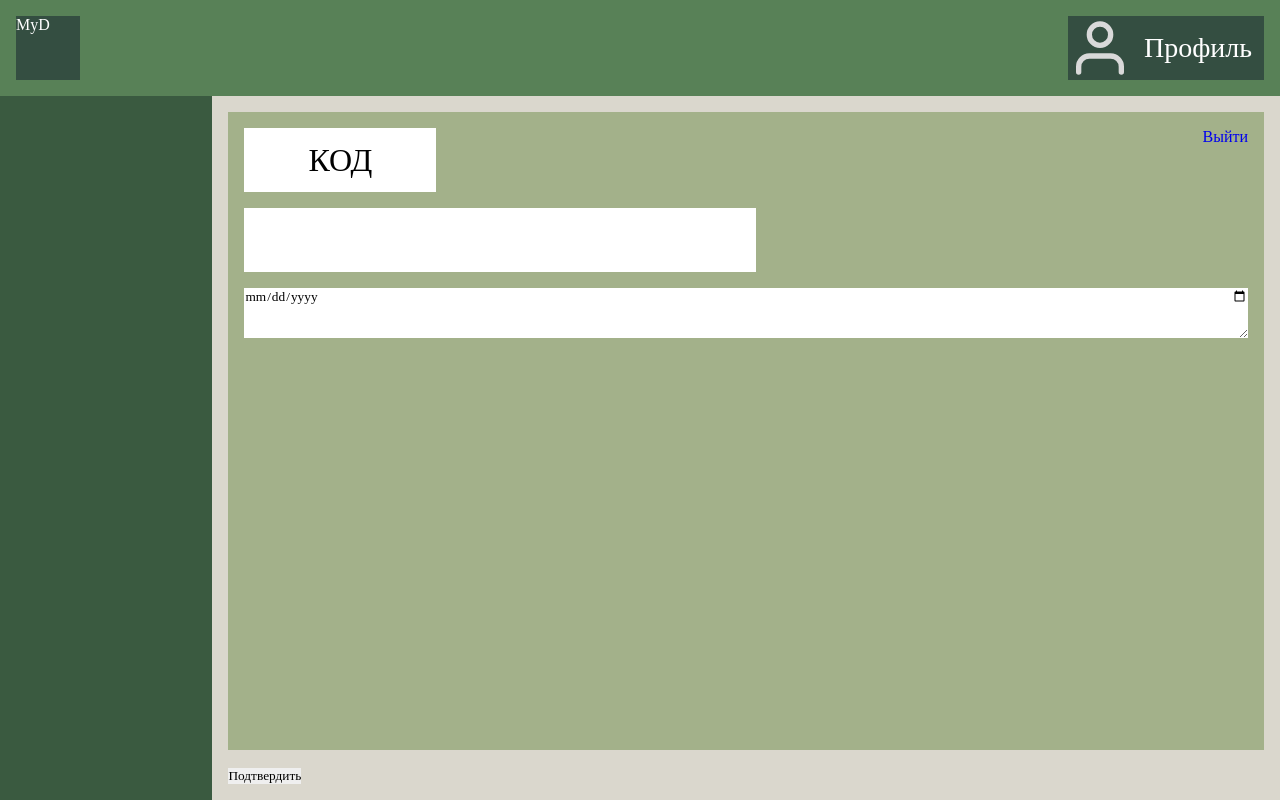
After one commit to molchelkit/MyDiray, a Flask app: page /profile in a window 1280 px wide. The commit adds this page. Run offline with Flask 3, Linux system fonts and the light colour scheme; some web fonts are replaced.

Commit message:
31032025

```diff
--- a/app.py
+++ b/app.py
@@ -17,6 +17,10 @@ def login():
 def register():
     return render_template('register.html', title='Регистрация')
 
+@app.route('/profile')
+def profile():
+    return render_template('profile.html', title='Профиль')
+
 @app.route('/teacher')
 def teacher():
     return render_template('teacher.html', title='Преподаватель')
@@ -33,6 +37,10 @@ def teacher_inquiry():
 def teacher_homework():
     return render_template('teacher_homework.html', title='Преподаватель - Домашнее задание')
 
+@app.route('/teacher/homework/add')
+def teacher_homework_add():
+    return render_template('teacher_homework_add.html', title='Преподаватель - Добавить омашнее задание')
+
 @app.route('/teacher/reports')
 def teacher_reports():
     return render_template('teacher_reports.html', title='Преподаватель - Отчеты')
--- /dev/null
+++ b/static/css/profile.css
@@ -0,0 +1,64 @@
+.profile_url * {
+    border: none;
+}
+
+.profile_url {
+    width: 100%;
+    flex-grow: 1;
+    display: flex;
+}
+
+.profile_form {
+    width: 100%;
+    display: flex;
+    flex-flow: column;
+}
+
+.profile_content {
+    display: flex;
+    flex-flow: column;
+    background-color: #A3B18A;
+    margin-bottom: 16px;
+    flex: 1 1 auto;
+    padding: 16px;
+}
+
+.profile_up {
+    display: flex;
+    justify-content: space-between;
+}
+
+.profile_code {
+    width: 192px;
+    height: 64px;
+    font-size: 32px;
+    display: flex;
+    justify-content: center;
+    align-items: center;
+    background-color: #fff;
+}
+
+#profile_user_nickname {
+    width: 512px;
+    height: 64px;
+    font-size: 32px;
+    display: flex;
+    padding: 8px;
+    margin: 16px 0;
+}
+
+#profile_user_date {
+
+}
+
+#profile_user_description {
+
+}
+
+.profile_menu {
+
+}
+
+#profile_form_button {
+
+}
--- a/templates/base.html
+++ b/templates/base.html
@@ -12,7 +12,7 @@
 <body>
     <div class="header">
         <div class="logo">MyD</div>
-        <a href="">
+        <a href="{{ url_for('profile') }}">
             <div class="profile">
                 <!-- PROFILE -->
                 <img src="{{ url_for('static', filename='img/icon-user.svg') }}" alt="#">
--- /dev/null
+++ b/templates/profile.html
@@ -0,0 +1,37 @@
+{% extends 'base.html' %}
+
+{% block link %}
+    <link rel="stylesheet" href="{{ url_for('static', filename='css/profile.css') }}">
+{% endblock %}
+
+{% block title %}
+    {{title}}
+{% endblock %}
+
+
+{% block nav %}
+
+{% endblock %}
+
+
+{% block main %}
+    <div class="profile_url">
+        <form action="GET" class="profile_form">
+            <div class="profile_content">
+                <div class="profile_up">
+                    <div class="profile_code">
+                        <!-- CODE -->
+                         КОД
+                    </div>
+                    <a href="{{ url_for('login') }}">Выйти</a>
+                </div>
+                <input type="text" name="profile_user_nickname" id="profile_user_nickname">
+                <input type="date" name="profile_user_date" id="profile_user_date">
+                <textarea name="profile_user_description" id="profile_user_description"></textarea>
+            </div>
+           <div class="profile_menu">
+                <input type="button" value="Подтвердить" name="profile_form_button" id="profile_form_button">
+           </div>
+        </form>
+    </div>
+{% endblock %}
```
Also changed, not shown: static/css/teacher_homework.css (added, +33 -0 lines), static/css/teacher_homework_add.css (added, +68 -0 lines), templates/teacher_homework.html (added, +18 -0 lines), templates/teacher_homework_add.html (added, +23 -0 lines).
